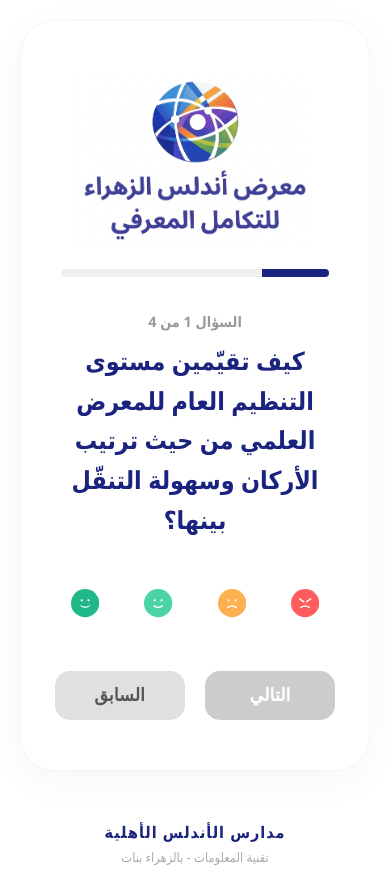
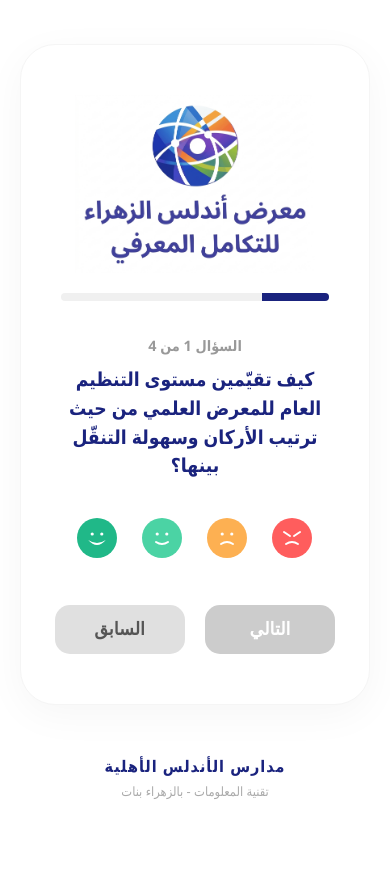
Before and after one commit to maram0faraj-ops/andalus-surveys, a React (Vite) app in the folder client/: page / in a window 390 px wide. After the commit the page ends 844 px from the top, so only its background shows below. Built offline with nearby package versions, Linux system fonts and the light colour scheme.

Commit message:
تحسين مقاسات الخطوط والرموز في شاشات الجوال

```diff
--- a/client/components/EmojiSurvey.css
+++ b/client/components/EmojiSurvey.css
@@ -202,3 +202,31 @@
   width: 120px;
   margin: 0 auto;
 }
+
+/* --- تنسيقات خاصة بشاشات الجوال فقط --- */
+@media (max-width: 768px) {
+  /* تصغير خط السؤال */
+  .question-text {
+    font-size: 1.2rem !important; /* يمكنك تقليل الرقم إلى 1.1 إذا رغبتِ بخط أصغر */
+    line-height: 1.5;
+    margin-bottom: 20px;
+  }
+
+  /* تصغير الأزرار الحاوية للرموز */
+  .emoji-btn {
+    width: 55px !important;
+    height: 55px !important;
+    padding: 8px !important;
+  }
+
+  /* تصغير الرموز التعبيرية (الـ SVG) نفسها */
+  .custom-emoji {
+    width: 40px !important;
+    height: 40px !important;
+  }
+
+  /* تقليل المسافة بين الرموز لتناسب الشاشة */
+  .emojis-wrapper {
+    gap: 10px !important;
+  }
+}
```
